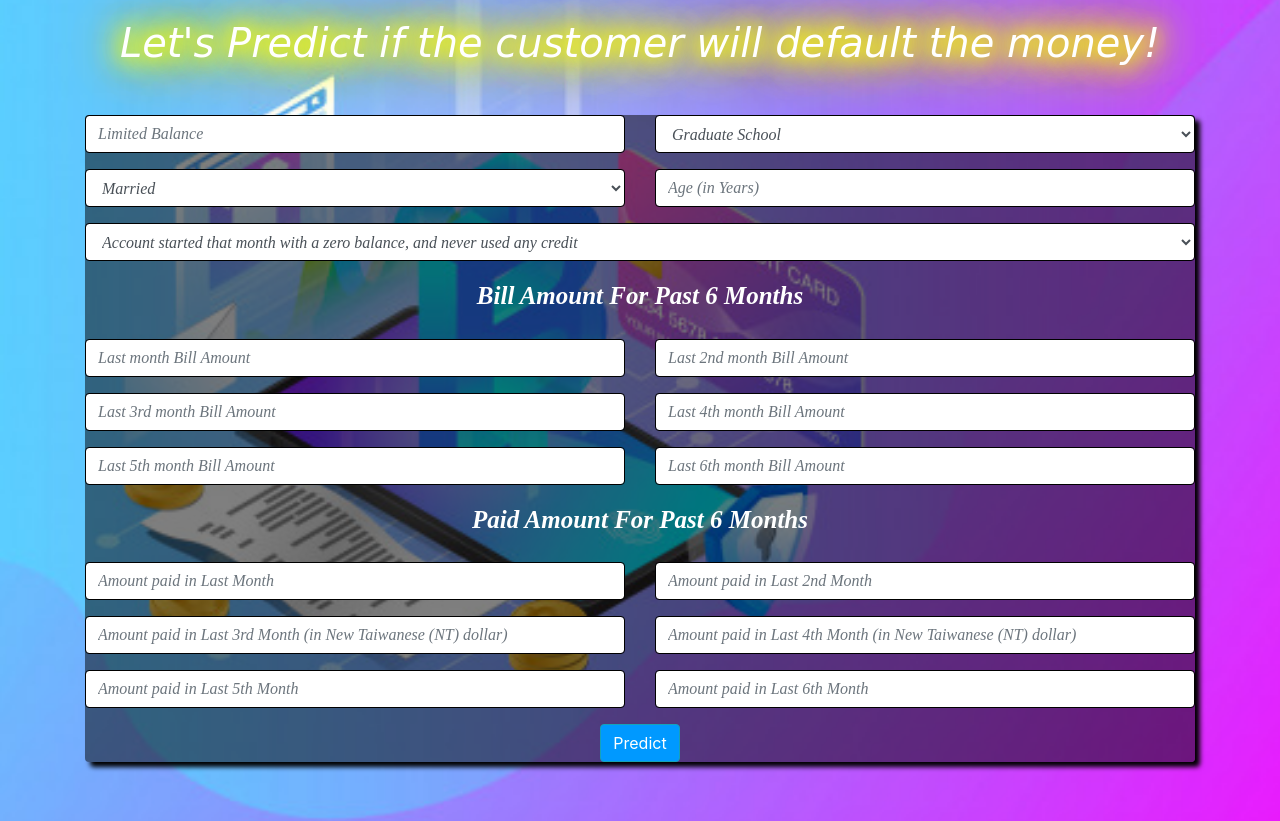
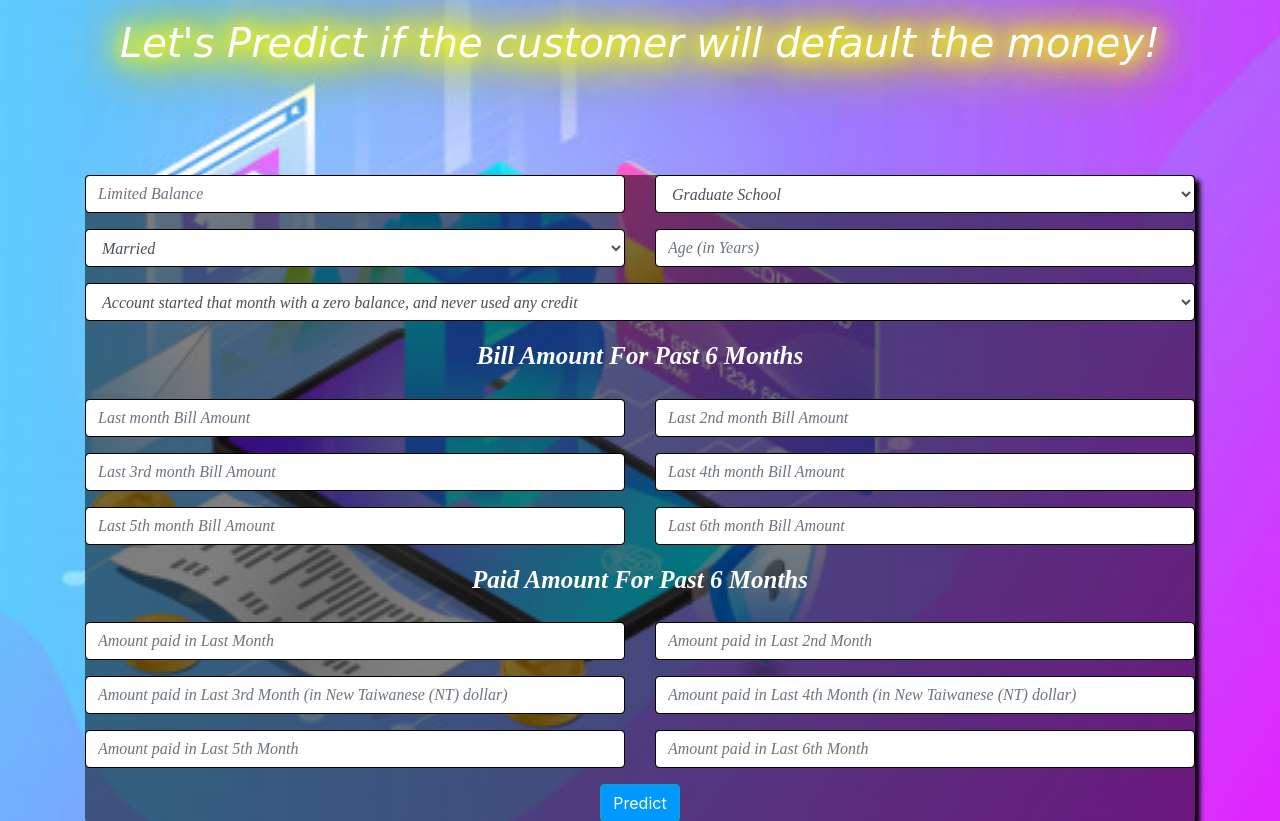
Before and after one commit to kanisamaina/credit_card_default, a Flask app: page / in a window 1280 px wide. Shown: the part 54-875 px from the top of the page. Run offline with Flask 2, Linux system fonts and the light colour scheme; parts of the project's set-up code (start-up, migrations or seed data) failed here and were passed over; some libraries are stand-ins or nearby versions.

Commit message:
Update index.css

```diff
--- a/static/index.css
+++ b/static/index.css
@@ -30,7 +30,7 @@ to {background-color: black;}
 .glow {
   font-size: 80px;
   color: #fff;
-  padding-bottom: 40px;
+  padding-bottom: 100px;
   text-align: center;
   -webkit-animation: glow 1s ease-in-out infinite alternate;
   -moz-animation: glow 1s ease-in-out infinite alternate;
```
